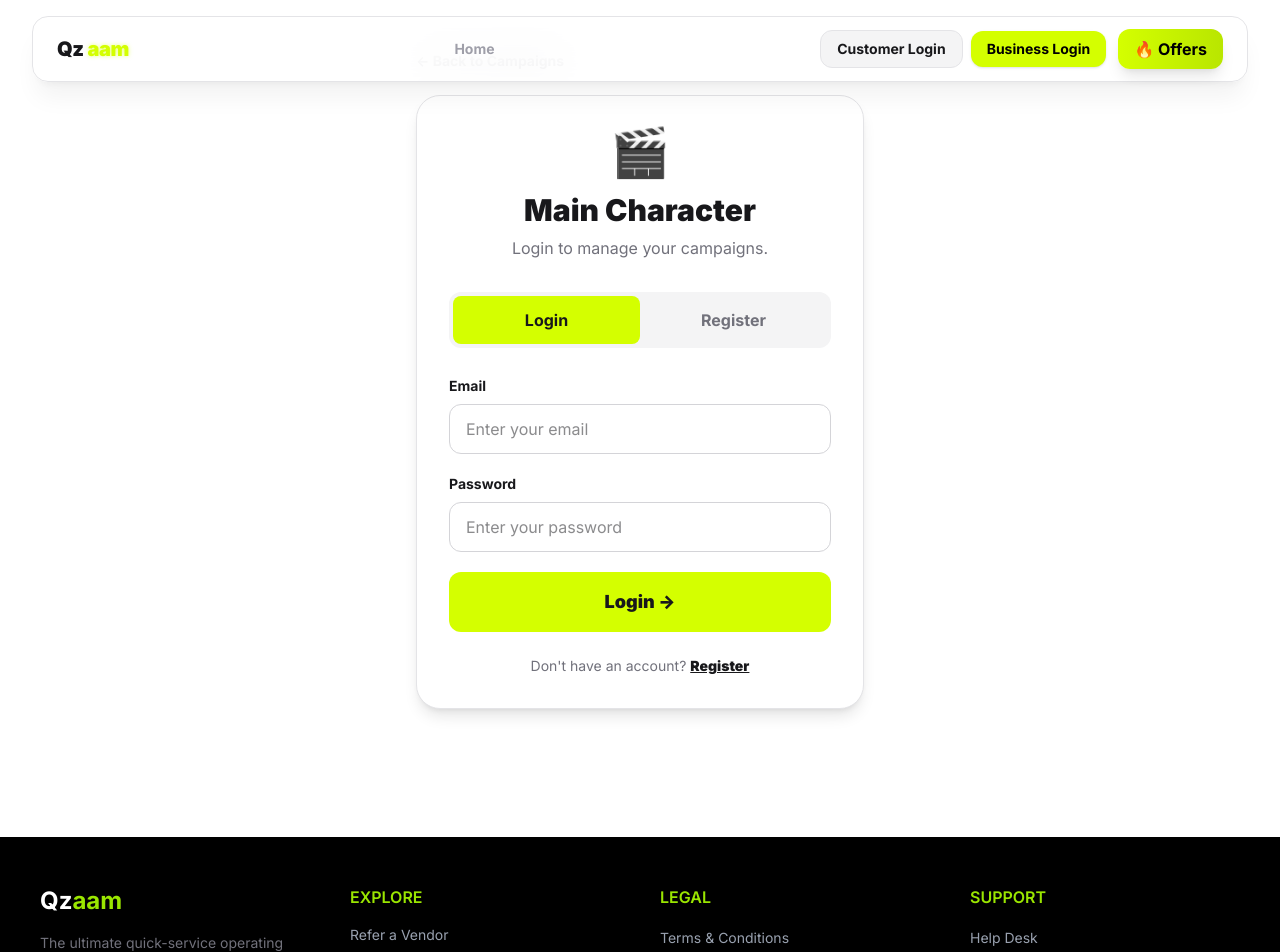
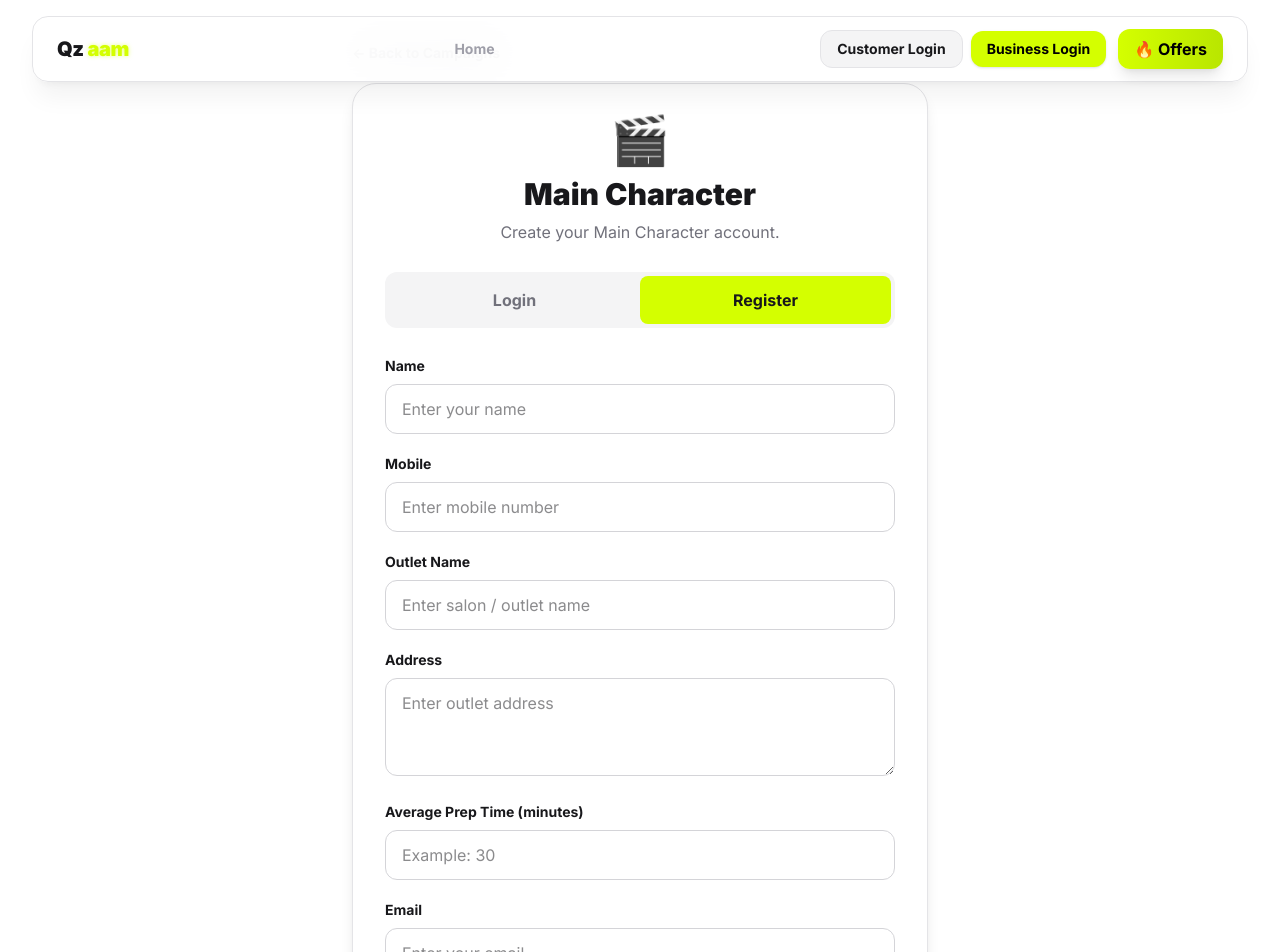
Before and after one commit to qzaam4u-star/qzaam-frontend, a React (Vite) app: page /campaigns/main-character in a window 1280 px wide. Shown: the top 952 px of the page. Built offline with nearby package versions, Linux system fonts and the light colour scheme; no server answers.

Commit message:
Update MainCharacterAuthPage.jsx

```diff
--- a/src/pages/MainCharacterAuthPage.jsx
+++ b/src/pages/MainCharacterAuthPage.jsx
@@ -6,7 +6,7 @@ import toast from "react-hot-toast";
 export default function MainCharacterAuthPage() {
   const navigate = useNavigate();
 
-  const [isLogin, setIsLogin] = useState(true);
+  const [isLogin, setIsLogin] = useState(false);
   const [loading, setLoading] = useState(false);
 
   const [form, setForm] = useState({
@@ -14,6 +14,9 @@ export default function MainCharacterAuthPage() {
     email: "",
     mobile: "",
     password: "",
+    outletName: "",
+    address: "",
+    averagePrepTime: "",
   });
 
   const handleChange = (e) => {
@@ -55,7 +58,14 @@ export default function MainCharacterAuthPage() {
           email: form.email,
           mobile: form.mobile,
           password: form.password,
+
+          // Main Character = Vendor
           role: "vendor",
+
+          // Required vendor fields
+          outletName: form.outletName,
+          address: form.address,
+          averagePrepTime: Number(form.averagePrepTime),
         });
 
         const token =
@@ -67,12 +77,12 @@ export default function MainCharacterAuthPage() {
           localStorage.setItem("ql_token", token);
         }
 
-        toast.success("Account created successfully!");
+        toast.success("Main Character account created!");
 
         navigate("/campaigns/main-character/dashboard");
       }
     } catch (err) {
-      console.error(err);
+      console.error("Main Character auth error:", err);
 
       const message =
         err.response?.data?.message ||
@@ -86,25 +96,25 @@ export default function MainCharacterAuthPage() {
   };
 
   return (
-    <div className="min-h-[80vh] flex items-center justify-center px-6 py-12">
+    <div className="min-h-screen flex items-center justify-center px-6 py-10 bg-white">
 
-      <div className="w-full max-w-md">
+      <div className="w-full max-w-xl">
 
         {/* Back */}
         <button
+          type="button"
           onClick={() => navigate("/campaigns")}
-          className="mb-6 text-sm font-bold text-zinc-500 hover:text-zinc-900"
+          className="mb-5 text-sm font-bold text-zinc-500 hover:text-zinc-900"
         >
           ← Back to Campaigns
         </button>
 
-        {/* Card */}
         <div className="bg-white border border-zinc-200 rounded-3xl shadow-lg p-8">
 
           {/* Header */}
-          <div className="text-center mb-8">
+          <div className="text-center mb-7">
 
-            <div className="text-5xl mb-4">
+            <div className="text-5xl mb-3">
               🎬
             </div>
 
@@ -120,7 +130,7 @@ export default function MainCharacterAuthPage() {
 
           </div>
 
-          {/* Login / Register Switch */}
+          {/* Login / Register tabs */}
           <div className="grid grid-cols-2 bg-zinc-100 rounded-xl p-1 mb-7">
 
             <button
@@ -149,9 +159,9 @@ export default function MainCharacterAuthPage() {
 
           </div>
 
-          {/* Form */}
           <form onSubmit={handleSubmit} className="space-y-5">
 
+            {/* REGISTER ONLY */}
             {!isLogin && (
               <>
                 {/* Name */}
@@ -183,6 +193,58 @@ export default function MainCharacterAuthPage() {
                     value={form.mobile}
                     onChange={handleChange}
                     placeholder="Enter mobile number"
+                    required
+                    className="w-full border border-zinc-300 rounded-xl px-4 py-3 outline-none focus:ring-2 focus:ring-[#d4ff00]"
+                  />
+                </div>
+
+                {/* Outlet Name */}
+                <div>
+                  <label className="block text-sm font-bold mb-2">
+                    Outlet Name
+                  </label>
+
+                  <input
+                    type="text"
+                    name="outletName"
+                    value={form.outletName}
+                    onChange={handleChange}
+                    placeholder="Enter salon / outlet name"
+                    required
+                    className="w-full border border-zinc-300 rounded-xl px-4 py-3 outline-none focus:ring-2 focus:ring-[#d4ff00]"
+                  />
+                </div>
+
+                {/* Address */}
+                <div>
+                  <label className="block text-sm font-bold mb-2">
+                    Address
+                  </label>
+
+                  <textarea
+                    name="address"
+                    value={form.address}
+                    onChange={handleChange}
+                    placeholder="Enter outlet address"
+                    required
+                    rows={3}
+                    className="w-full border border-zinc-300 rounded-xl px-4 py-3 outline-none focus:ring-2 focus:ring-[#d4ff00]"
+                  />
+                </div>
+
+                {/* Prep Time */}
+                <div>
+                  <label className="block text-sm font-bold mb-2">
+                    Average Prep Time (minutes)
+                  </label>
+
+                  <input
+                    type="number"
+                    name="averagePrepTime"
+                    value={form.averagePrepTime}
+                    onChange={handleChange}
+                    placeholder="Example: 30"
+                    min="1"
                     required
                     className="w-full border border-zinc-300 rounded-xl px-4 py-3 outline-none focus:ring-2 focus:ring-[#d4ff00]"
                   />
@@ -239,7 +301,7 @@ export default function MainCharacterAuthPage() {
 
           </form>
 
-          {/* Bottom text */}
+          {/* Switch */}
           <p className="text-center text-sm text-zinc-500 mt-6">
             {isLogin
               ? "Don't have an account?"
```
